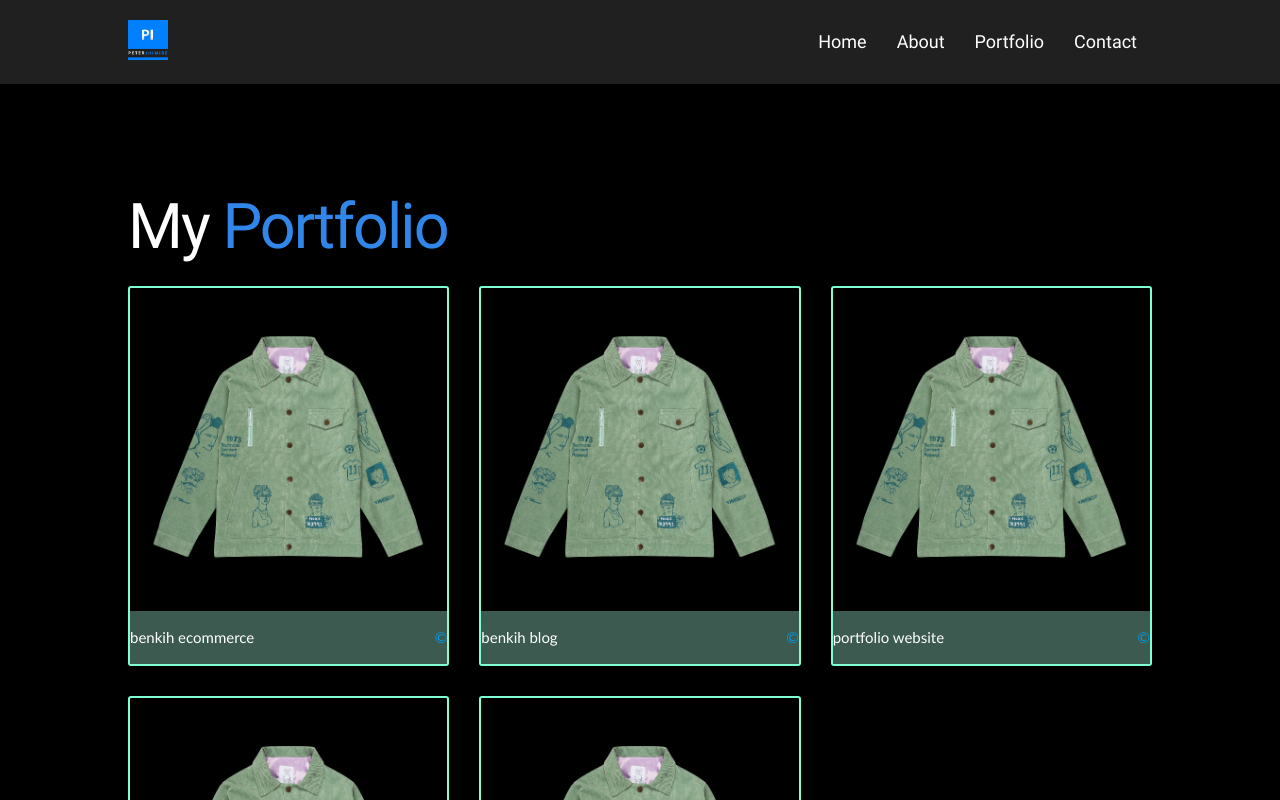
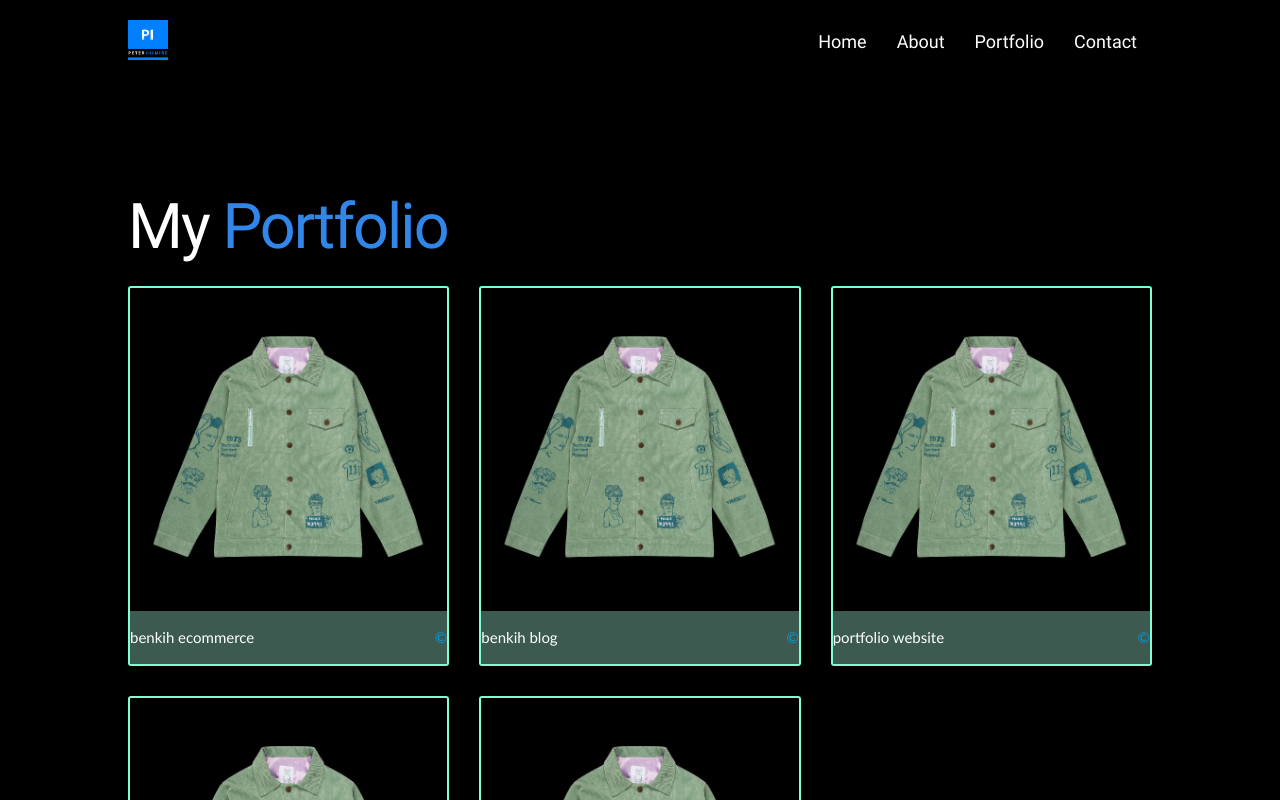
Before and after one commit to peterihimire/peterihimire-next, a Next.js app: page /portfolio in a window 1280 px wide. Shown: the top 800 px of the page. Built offline with nearby package versions, Linux system fonts and the light colour scheme.

Commit message:
Finally fixed the navbar scroll issues, remaining for me to add a little transition effect to make it a lot smoother

```diff
--- a/pages/_app.js
+++ b/pages/_app.js
@@ -31,20 +31,6 @@ function MyApp({ Component, pageProps }) {
   const [navColor, setNavColor] = useState({
     isColor: false,
   });
-  // const colorVisibility = () => {
-  //   let position = window.pageYOffset;
-  //   console.log(position);
-  //   if (position > 50) {
-  //     console.log("I am at position above 50px");
-  //     setNavColor({
-  //       isColor: true,
-  //     });
-  //   } else {
-  //     setNavColor({
-  //       isColor: false,
-  //     });
-  //   }
-  // };
 
   useEffect(() => {
     document.addEventListener("scroll", () => {
@@ -64,18 +50,10 @@ function MyApp({ Component, pageProps }) {
     });
   }, []);
 
-  // useEffect(() => {
-  //   colorVisibility();
-  // }, [pageProps]);
-
   return (
     <>
       <MobileNav closeMenu={closeHandler} openState={menuState.isOpen} />
-      <Navbar
-        openMenu={openHandler}
-        // navColor={colorVisibility}
-        defNavColor={navColor.isColor}
-      />
+      <Navbar openMenu={openHandler} defNavColor={navColor.isColor} />
       <Component {...pageProps} />
     </>
   );
--- a/styles/navbar.css
+++ b/styles/navbar.css
@@ -10,26 +10,24 @@
 .nav-links {
   list-style: none;
 }
-/* .nav {
-  height: 56px;
-  line-height: 56px;
-} */
+
 nav.trans-nav {
   position: fixed;
-  /* background-color: transparent; */
-  background-color: rgba(248, 248, 248, 0.13);
+  background-color: transparent;
   z-index: 10;
   height: 84px;
   /* box-shadow: none; */
 }
+
 /* Color Navbar */
 nav.nav-color {
-  /* background-color: var(--mainBlack); */
-  background-color: red;
+  background-color: rgba(14, 13, 13, 0.952);
   position: fixed;
   z-index: 10;
   height: 84px;
 }
+/* color Navbar End */
+
 nav .sidenav-trigger {
   float: left;
   position: relative;
@@ -42,6 +40,10 @@ nav .sidenav-trigger {
   /* width: 100%; */
   margin-top: 1.3rem;
   height: 40px !important;
+}
+
+.menu-icon-img{
+  z-index: 999 !important;
 }
 
 @media only screen and (min-width: 601px) {
```
